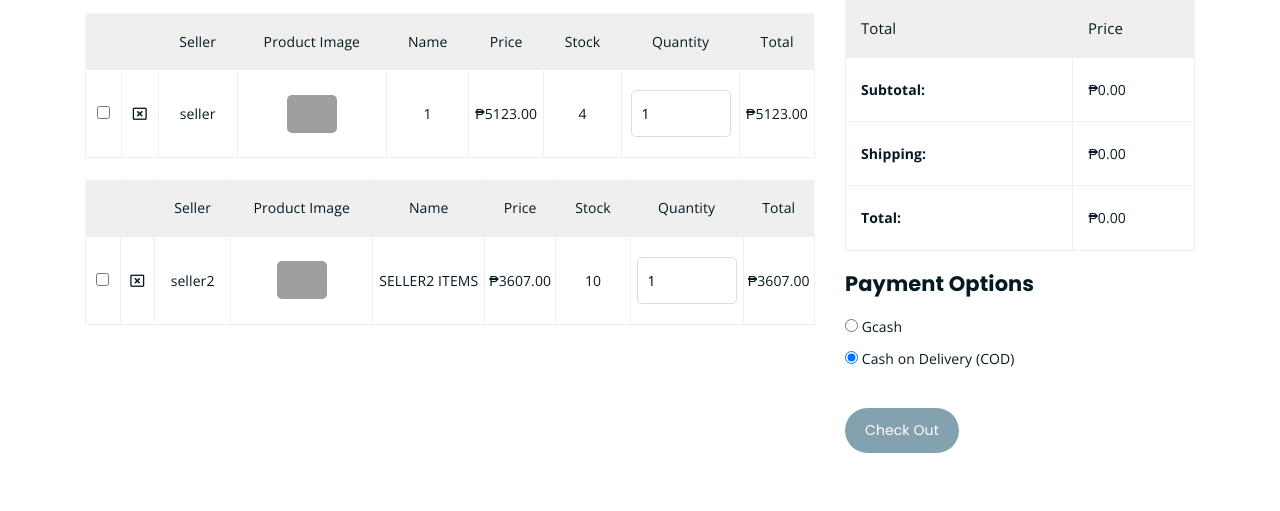
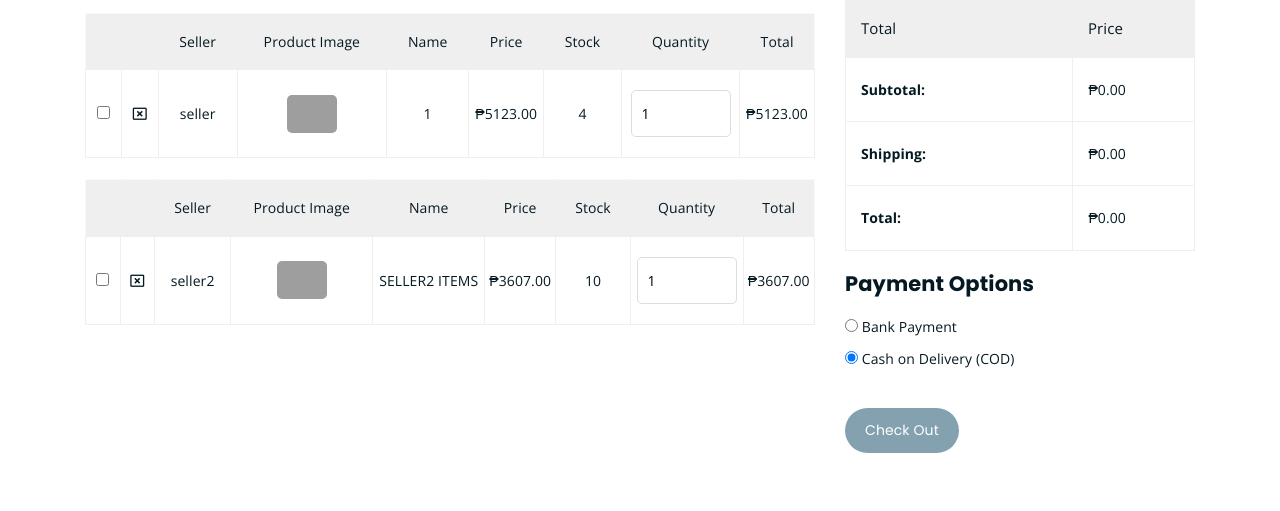
Before and after one commit to jayceebasa/CAPSTONE-PROJECT, a Django app: page /cart/ in a window 1280 px wide. Shown: the part 577-1088 px from the top of the page. Run offline with Django 5.2, Linux system fonts and the light colour scheme; a user stored in the database is signed in; data comes from the database, SQL or seed files in the repository; some libraries are stand-ins or nearby versions; grey boxes are pictures that could not be loaded.

Commit message:
gcash changed to bank payment

```diff
--- a/frontend/templates/core/cart.html
+++ b/frontend/templates/core/cart.html
@@ -141,8 +141,8 @@
           <div class="payment-options mt-4">
             <h4>Payment Options</h4>
             <div>
-              <input type="radio" id="gcashPayment" name="paymentOption" value="gcash" />
-              <label for="gcashPayment">Gcash</label>
+              <input type="radio" id="bankPayment" name="paymentOption" value="bankPayment" />
+              <label for="bankPayment">Bank Payment</label>
             </div>
             <div>
               <input type="radio" id="codPayment" name="paymentOption" value="cod" checked />
```
